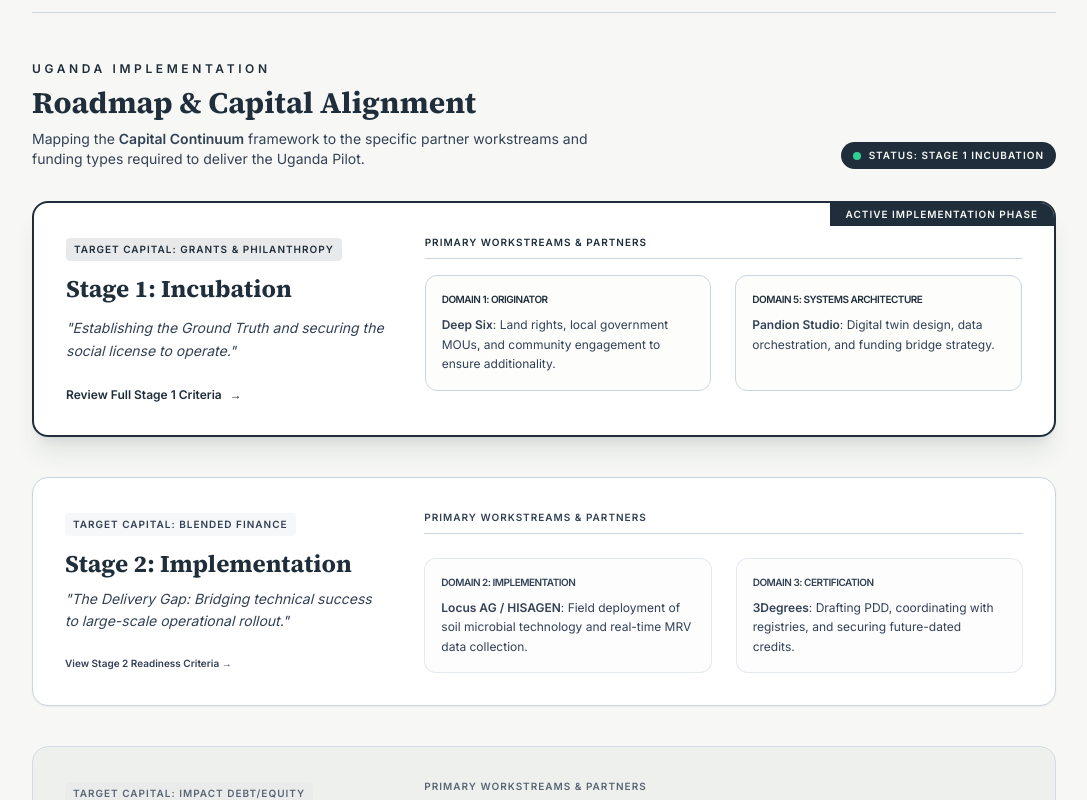
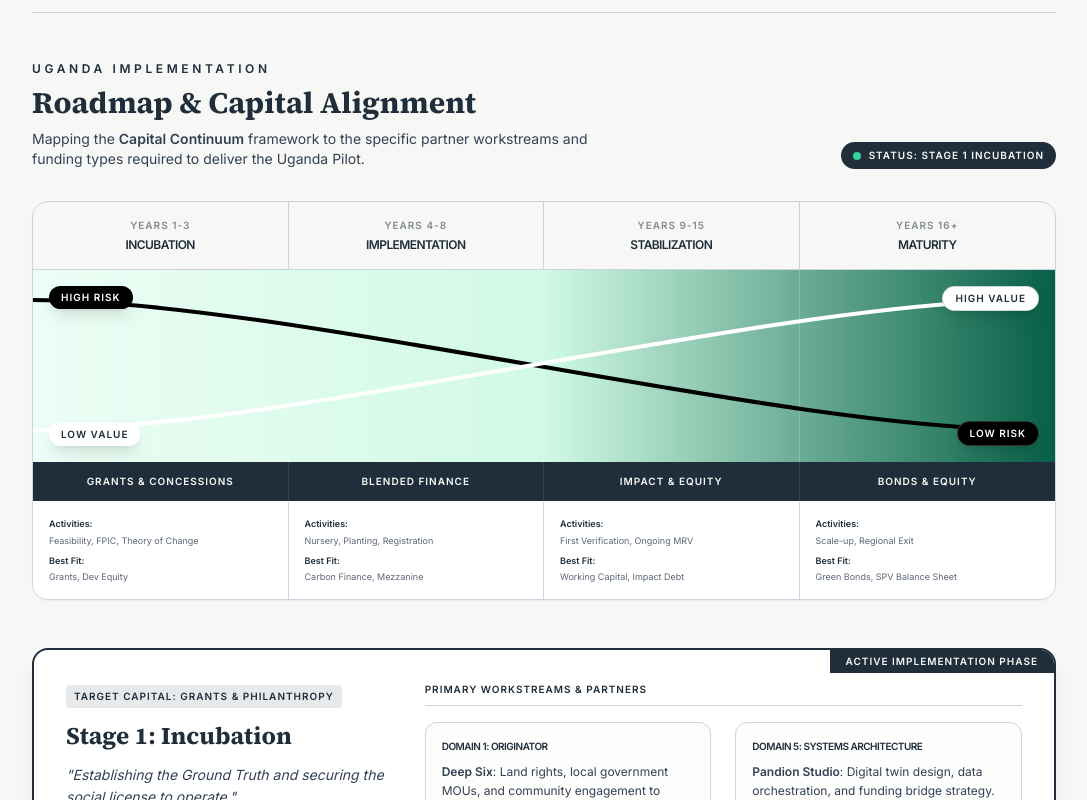
Before and after one commit to juakali100/hisagen, a Next.js app: page /project/hisagen-uganda in a window 1280 px wide. Shown: the part 581-1381 px from the top of the page, without its empty margins (96-1183 px from the left). Built offline with nearby package versions, Linux system fonts and the light colour scheme.

Commit message:
Add Capital Continuum risk/value visual to Uganda Pilot page

```diff
--- a/src/app/project/hisagen-uganda/page.tsx
+++ b/src/app/project/hisagen-uganda/page.tsx
@@ -60,6 +60,87 @@ export default function PilotPage() {
           <div className="flex items-center gap-2 px-3 py-1.5 bg-secondary text-parchment rounded-full">
             <span className="h-2 w-2 rounded-full bg-emerald-400 animate-pulse"></span>
             <span className="text-[10px] font-bold uppercase tracking-widest text-nowrap">Status: Stage 1 Incubation</span>
+          </div>
+        </div>
+
+        <div className="mb-12 rounded-2xl overflow-hidden border border-mist bg-slate-50 shadow-sm">
+          {/* Stage Headers */}
+          <div className="grid grid-cols-4 border-b border-mist">
+            {[
+              { years: "Years 1-3", stage: "Incubation" },
+              { years: "Years 4-8", stage: "Implementation" },
+              { years: "Years 9-15", stage: "Stabilization" },
+              { years: "Years 16+", stage: "Maturity" }
+            ].map((s, i) => (
+              <div key={i} className={`p-4 text-center ${i < 3 ? 'border-r border-mist' : ''}`}>
+                <p className="text-[10px] font-bold text-slate/60 uppercase tracking-widest">{s.years}</p>
+                <p className="text-xs font-bold text-secondary uppercase tracking-tighter mt-1">{s.stage}</p>
+              </div>
+            ))}
+          </div>
+
+          {/* Chart Area */}
+          <div className="relative h-48 bg-gradient-to-r from-emerald-50 via-emerald-100 to-emerald-800">
+            <svg className="absolute inset-0 w-full h-full" preserveAspectRatio="none">
+              {/* Vertical Dividers */}
+              <line x1="25%" y1="0" x2="25%" y2="100%" stroke="rgba(255,255,255,0.2)" />
+              <line x1="50%" y1="0" x2="50%" y2="100%" stroke="rgba(255,255,255,0.2)" />
+              <line x1="75%" y1="0" x2="75%" y2="100%" stroke="rgba(255,255,255,0.2)" />
+
+              {/* Risk Curve (High to Low) */}
+              <path
+                d="M 0 30 C 250 30, 750 160, 1000 160"
+                fill="none"
+                stroke="#000"
+                strokeWidth="4"
+                vectorEffect="non-scaling-stroke"
+              />
+              {/* Value Curve (Low to High) */}
+              <path
+                d="M 0 160 C 250 160, 750 30, 1000 30"
+                fill="none"
+                stroke="#fff"
+                strokeWidth="4"
+                vectorEffect="non-scaling-stroke"
+              />
+            </svg>
+
+            {/* Floating Labels */}
+            <div className="absolute top-4 left-4 bg-black text-white px-3 py-1 rounded-full text-[10px] font-bold uppercase tracking-widest shadow-lg">High Risk</div>
+            <div className="absolute bottom-4 right-4 bg-black text-white px-3 py-1 rounded-full text-[10px] font-bold uppercase tracking-widest shadow-lg border border-white/20">Low Risk</div>
+            <div className="absolute bottom-4 left-4 bg-white text-secondary px-3 py-1 rounded-full text-[10px] font-bold uppercase tracking-widest shadow-lg">Low Value</div>
+            <div className="absolute top-4 right-4 bg-white text-secondary px-3 py-1 rounded-full text-[10px] font-bold uppercase tracking-widest shadow-lg border border-secondary/20">High Value</div>
+          </div>
+
+          {/* Funding Labels */}
+          <div className="grid grid-cols-4 bg-secondary text-parchment text-[10px] font-bold uppercase tracking-[0.1em]">
+            {[
+              "Grants & Concessions",
+              "Blended Finance",
+              "Impact & Equity",
+              "Bonds & Equity"
+            ].map((label, i) => (
+              <div key={i} className={`p-3 text-center ${i < 3 ? 'border-r border-parchment/10' : ''}`}>
+                {label}
+              </div>
+            ))}
+          </div>
+
+          {/* Activity / Capital Summary */}
+          <div className="grid grid-cols-4 text-[9px] text-slate/80 bg-white">
+            {[
+              { act: "Feasibility, FPIC, Theory of Change", cap: "Grants, Dev Equity" },
+              { act: "Nursery, Planting, Registration", cap: "Carbon Finance, Mezzanine" },
+              { act: "First Verification, Ongoing MRV", cap: "Working Capital, Impact Debt" },
+              { act: "Scale-up, Regional Exit", cap: "Green Bonds, SPV Balance Sheet" }
+            ].map((item, i) => (
+              <div key={i} className={`p-4 ${i < 3 ? 'border-r border-mist' : ''}`}>
+                <p className="font-bold text-secondary mb-1">Activities:</p>
+                <p className="leading-tight mb-2">{item.act}</p>
+                <p className="font-bold text-secondary mb-1">Best Fit:</p>
+                <p className="leading-tight">{item.cap}</p>
+              </div>
+            ))}
           </div>
         </div>
 
```
